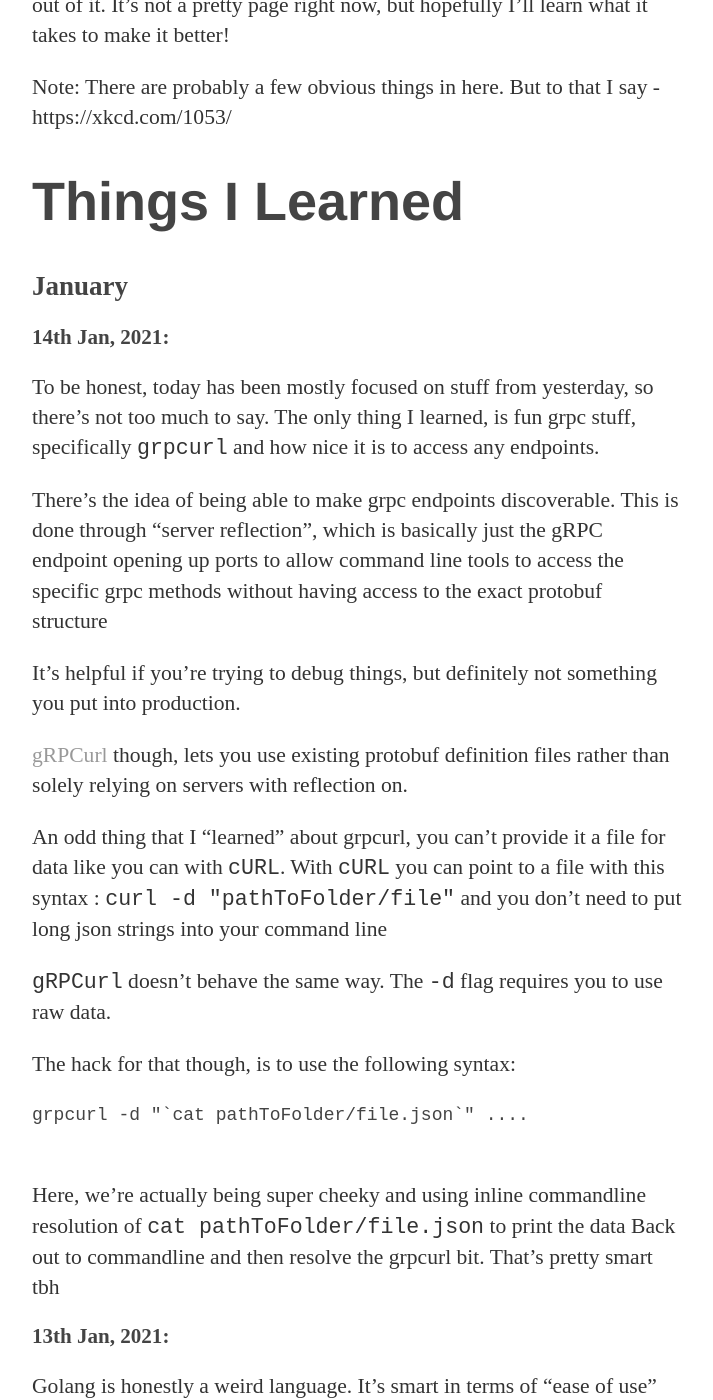
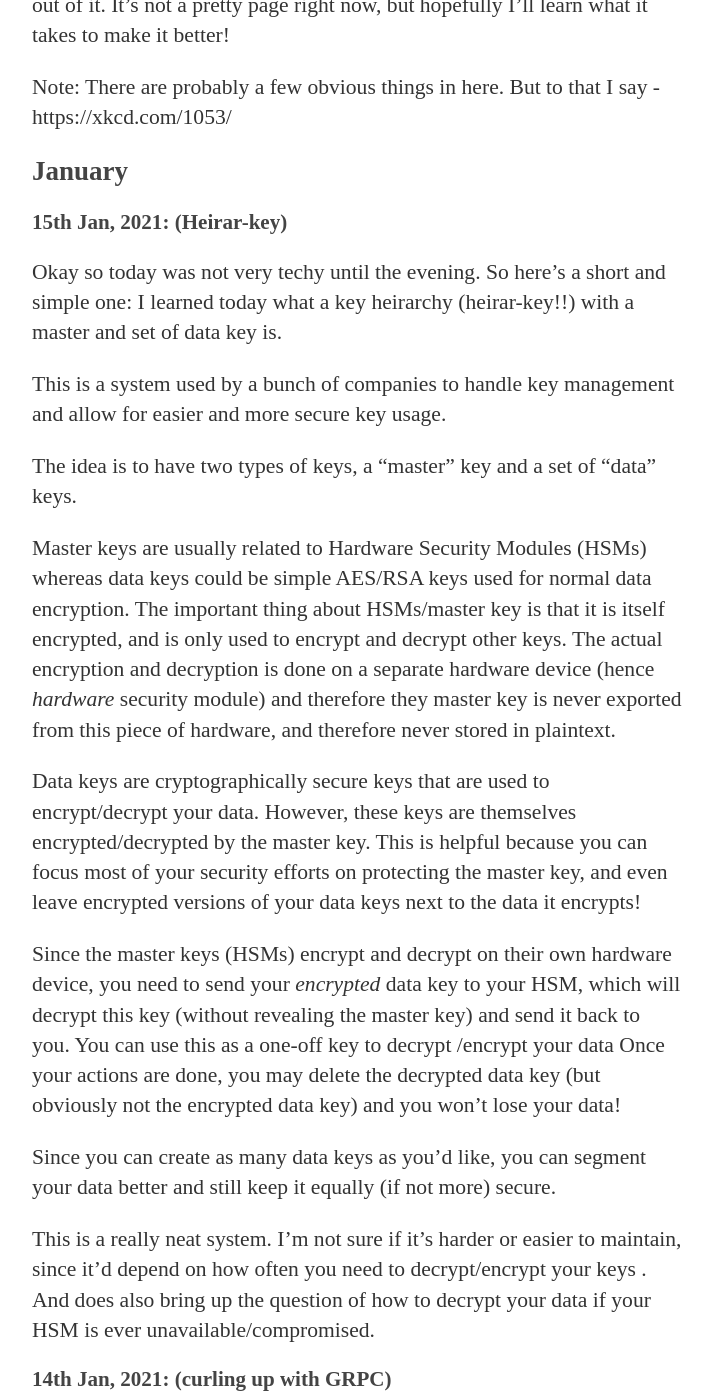
Before and after one commit to sunnyMiglani/sunnymiglani.github.io, a Jekyll site: the page built from todayILearned/index.md, in a window 1280 px wide and 1400 px high, scrolled down 274 px. Shown: the whole window, without its empty margins (283-996 px from the left). Built offline with Jekyll 4.4.1, drawn with Linux system fonts in a browser that asks for light colours; some of the changed text lies outside the part shown.

Commit message:
15th Jan - heirar-key and PUNS!

```diff
--- a/todayILearned/index.md
+++ b/todayILearned/index.md
@@ -8,15 +8,41 @@ It's not a pretty page right now, but hopefully I'll learn what it takes to make
 
 Note: There are probably a few obvious things in here. But to that I say - https://xkcd.com/1053/
 
-
-# Things I Learned
-
-
 ## January
 
 
-### 14th Jan, 2021:
 
+### 15th Jan, 2021: (Heirar-key)
+
+Okay so today was not very techy until the evening. So here's a short and simple one:
+I learned today what a key heirarchy (heirar-key!!) with a master and set of data key is.
+
+This is a system used by a bunch of companies to handle key management and allow for easier and
+more secure key usage.
+
+The idea is to have two types of keys, a "master" key and a set of "data" keys.
+
+Master keys are usually related to Hardware Security Modules (HSMs) whereas data keys could be simple AES/RSA keys used
+for normal data encryption. The important thing about HSMs/master key is that it is itself encrypted, and is only used to encrypt and decrypt
+other keys. The actual encryption and decryption is done on a separate hardware device (hence _hardware_ security module) and therefore they master key
+is never exported from this piece of hardware, and therefore never stored in plaintext.
+
+Data keys are cryptographically secure keys that are used to encrypt/decrypt your data. However, these keys are themselves encrypted/decrypted by the master key.
+This is helpful because you can focus most of your security efforts on protecting the master key, and even leave encrypted versions of your data keys next to the data
+it encrypts!
+
+Since the master keys (HSMs) encrypt and decrypt on their own hardware device, you need to send your _encrypted_ data key to your HSM,
+which will decrypt this key (without revealing the master key) and send it back to you. You can use this as a one-off key to decrypt /encrypt your data
+Once your actions are done, you may delete the decrypted data key (but obviously not the encrypted data key) and you won't lose your data!
+
+Since you can create as many data keys as you'd like, you can segment your data better and still keep it equally (if not more) secure.
+
+This is a really neat system. I'm not sure if it's harder or easier to maintain, since it'd depend on how often you need to decrypt/encrypt your keys
+. And does also bring up the question of how to decrypt your data if your HSM is ever unavailable/compromised.
+
+
+
+### 14th Jan, 2021: (curling up with GRPC)
 To be honest, today has been mostly focused on stuff from yesterday, so there's not too much to say.
 The only thing I learned, is fun grpc stuff, specifically `grpcurl` and how nice it is to access any endpoints.
 
@@ -45,7 +71,7 @@ Back out to commandline and then resolve the grpcurl bit. That's pretty smart tb
 
 
 
-### 13th Jan, 2021:
+### 13th Jan, 2021: (Go is really testing me)
 
 Golang is honestly a weird language. It's smart in terms of "ease of use" (looking at you `go fmt`)
 But the issue with ease of use is complication when you face a bug but there's only limited things you can do.
```
Also changed, not shown: other parts of todayILearned/index.md (+2 -2 lines).
